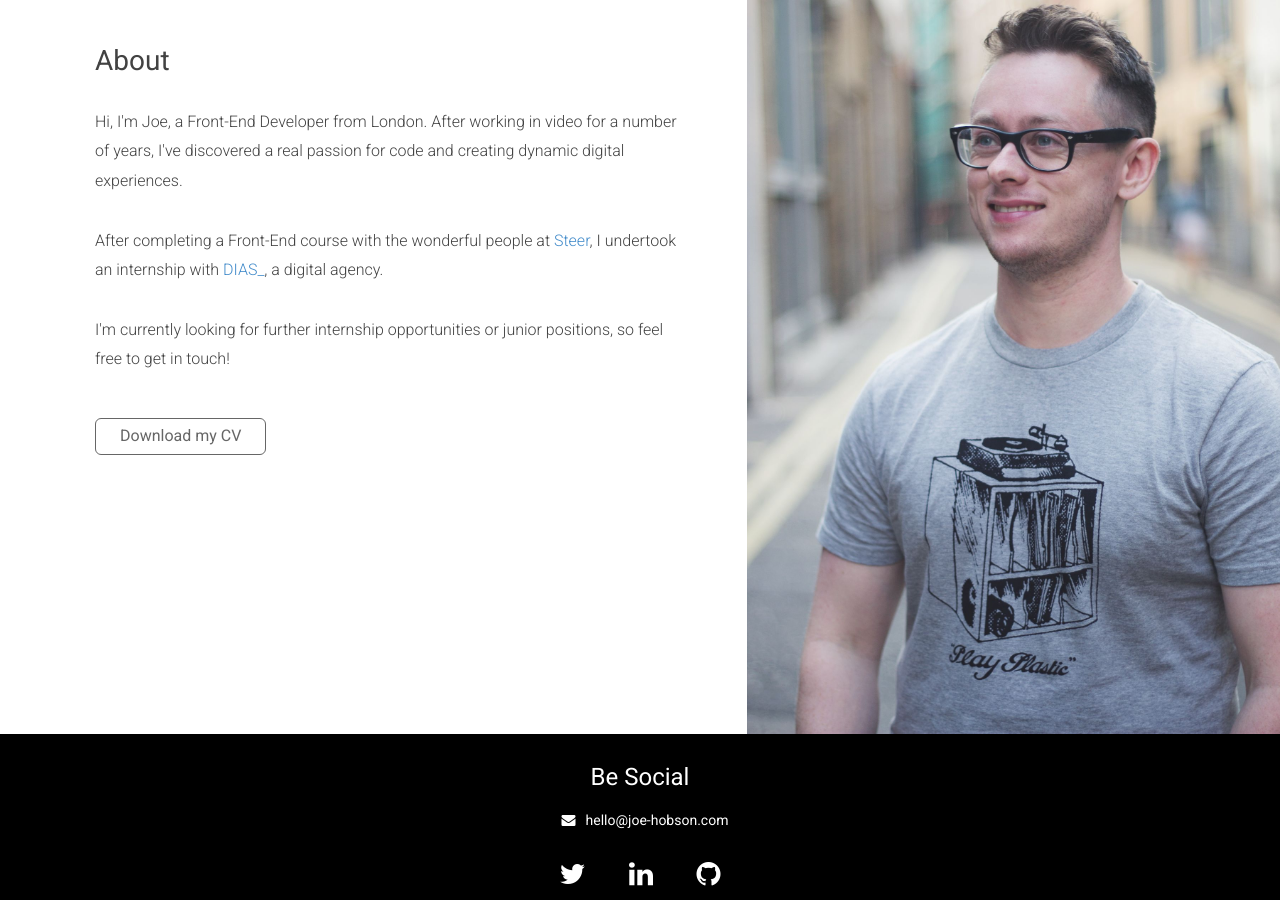
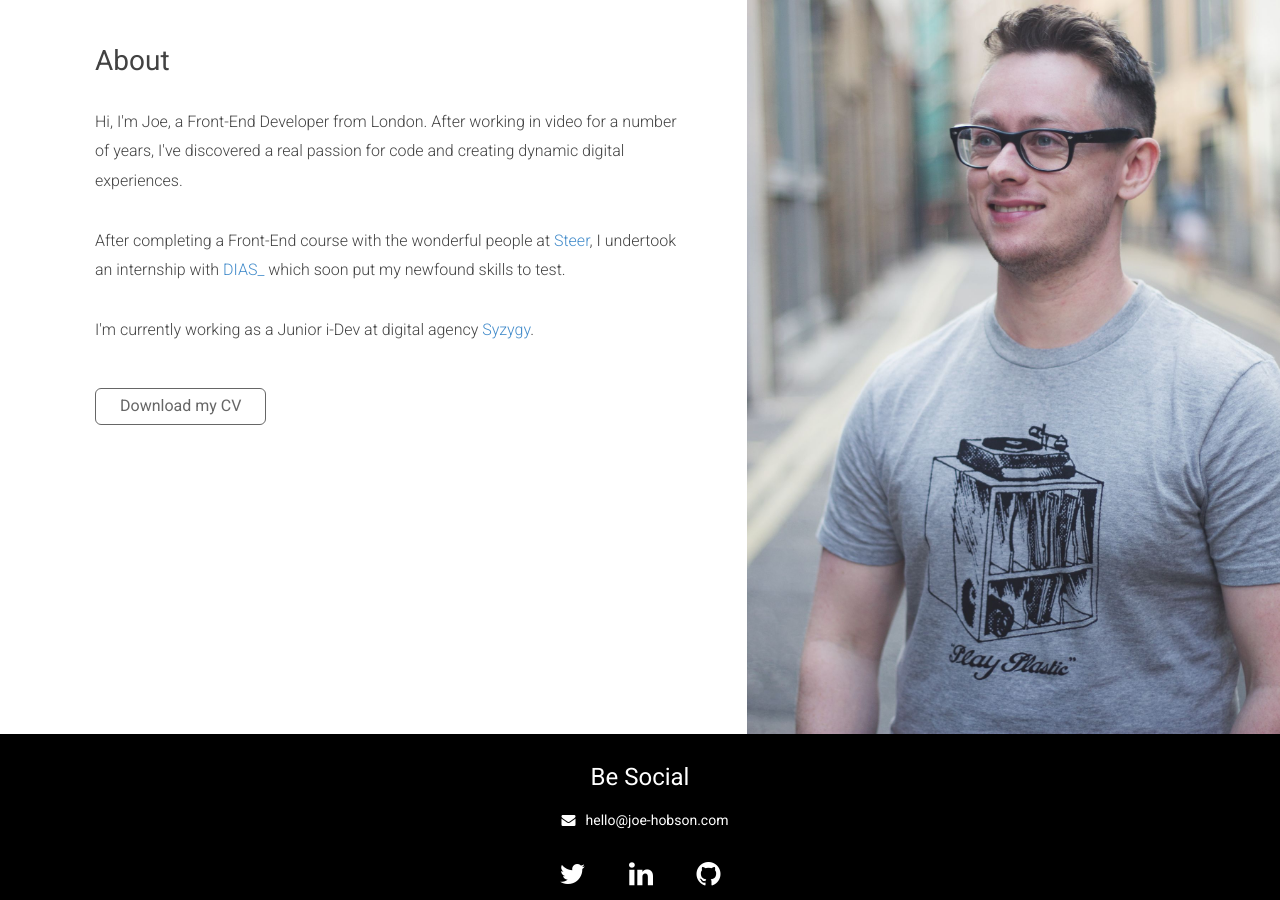
Before and after one commit to fant0mex/portfolio, a Jekyll site: the page built from 01-profile.md, in a window 1280 px wide and 900 px high, scrolled down 564 px. Built offline with Jekyll 4.4.1, drawn with Linux system fonts in a browser that asks for light colours; nearby versions of some CDN libraries.

Commit message:
Changed CV and copy

```diff
--- a/01-profile.md
+++ b/01-profile.md
@@ -12,11 +12,11 @@ permalink: /profile/
         <p>Hi, I'm Joe, a Front-End Developer from London. After working in video for a number of years,
           I've discovered a real passion for code and creating dynamic digital experiences.</p>
         <p>After completing a Front-End course with the wonderful people at <a href="https://www.steer.me/courses">Steer</a>,
-          I undertook an internship with <a href="http://www.diascreative.com">DIAS_</a>, a digital agency.</p>
-        <p>I'm currently looking for further internship opportunities or junior positions, so feel free to get in touch!</p>
+          I undertook an internship with <a href="http://www.diascreative.com">DIAS_</a> which soon put my newfound skills to test.</p>
+        <p>I'm currently working as a Junior i-Dev at digital agency <a href="http://www.syzygy.co.uk/">Syzygy</a>.</p>
       </div>
       <div class="cv">
-        <a href="../img/cv-joe-hobson.pdf" target="_blank" class="btn">Download my CV</a>
+        <a href="../img/joe-hobson.pdf" target="_blank" class="btn">Download my CV</a>
       </div>
     </div>
     <div class="col-md-5 special">
```
Also changed, not shown: 2 other files.
